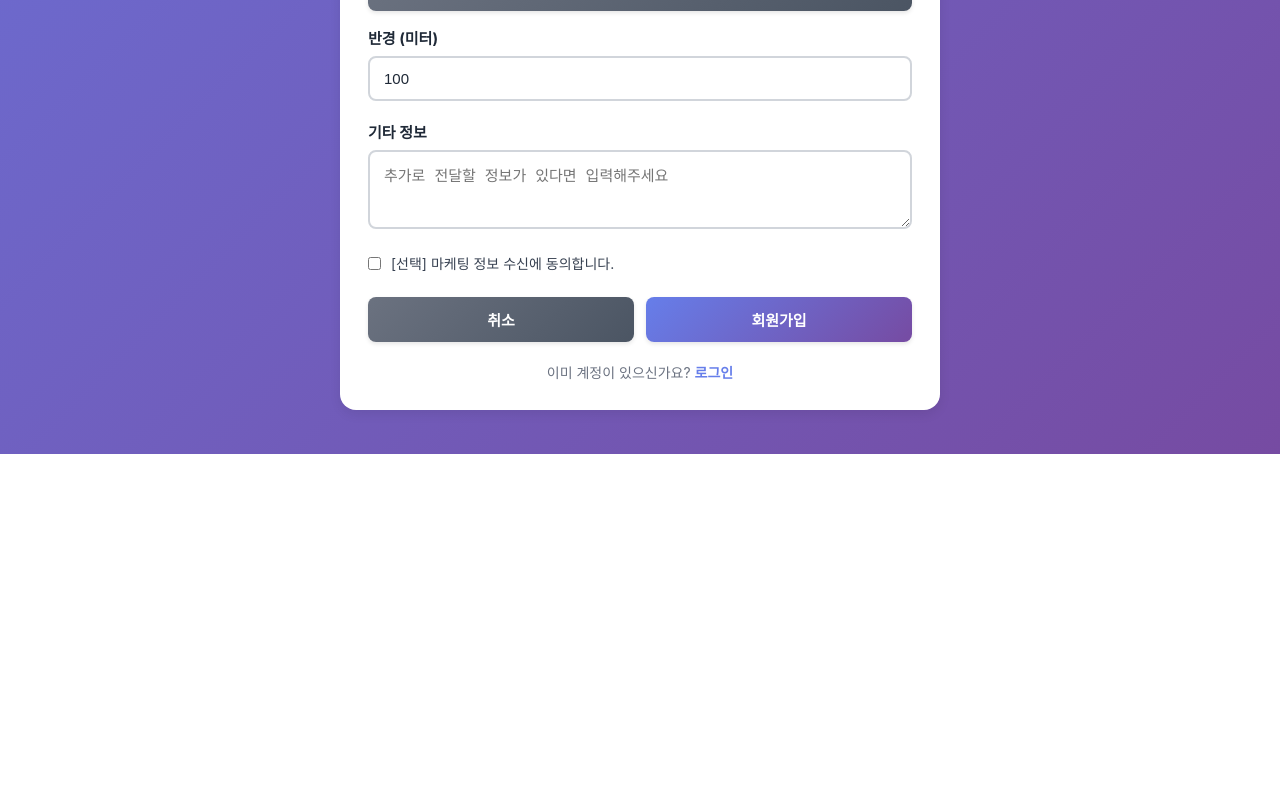
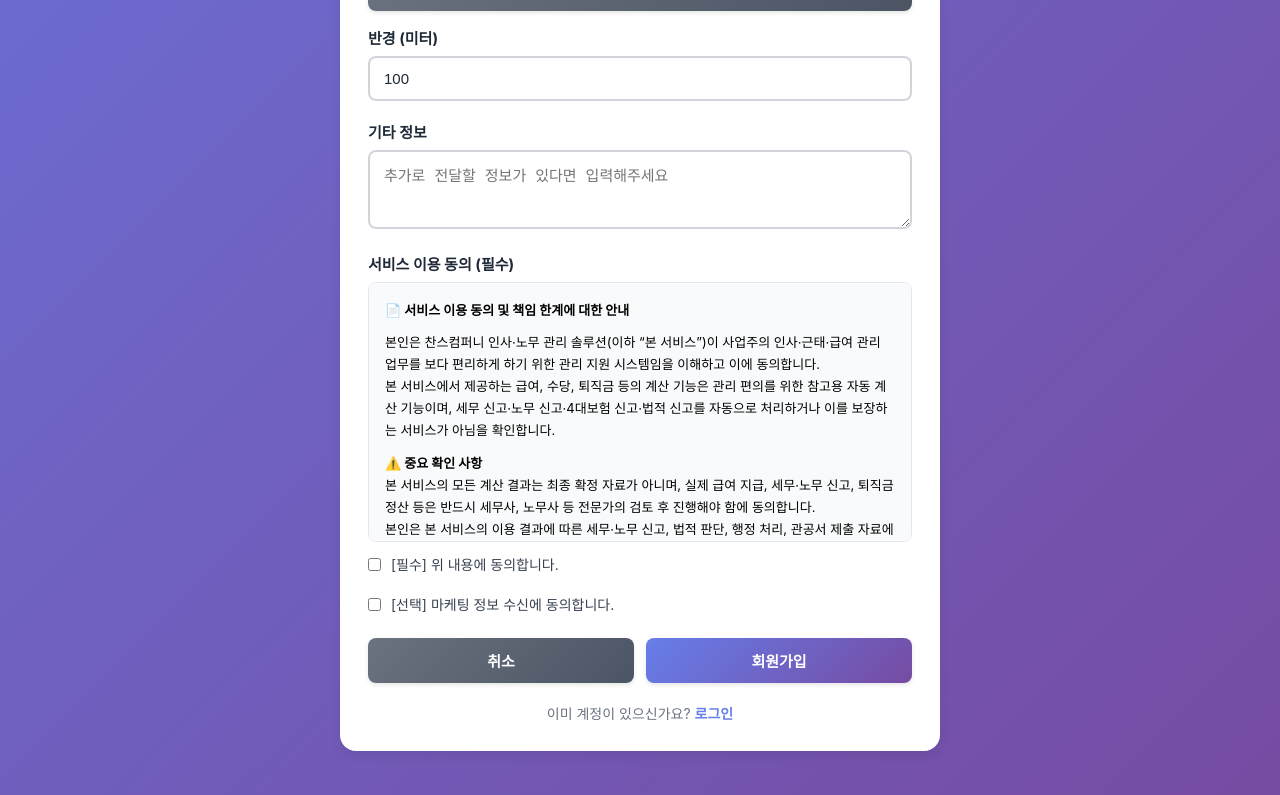
Before and after one commit to k50004950-ctrl/chance-HR, a React (Vite) app in the folder frontend/: page /#/signup in a window 1280 px wide. Shown: the part 1263-2058 px from the top of the page. Before the commit the page ends 1717 px from the top, so only its background shows below. Built offline with nearby package versions, Linux system fonts and the light colour scheme; no server answers.

Commit message:
Require service consent and show in admin

```diff
--- a/frontend/src/pages/AdminDashboard.jsx
+++ b/frontend/src/pages/AdminDashboard.jsx
@@ -308,6 +308,7 @@ const AdminDashboard = () => {
                       <th>전화번호</th>
                       <th>이메일</th>
                       <th>담당 영업사원</th>
+                      <th>서비스 동의</th>
                       <th>관리 사업장</th>
                       <th>직원 수</th>
                       <th>상태</th>
@@ -339,6 +340,18 @@ const AdminDashboard = () => {
                         <td>{owner.phone || '-'}</td>
                         <td>{owner.email || '-'}</td>
                         <td>{owner.sales_rep || '-'}</td>
+                        <td style={{ textAlign: 'center' }}>
+                          <span style={{
+                            padding: '4px 8px',
+                            borderRadius: '4px',
+                            background: owner.service_consent ? '#d1fae5' : '#fee2e2',
+                            color: owner.service_consent ? '#065f46' : '#991b1b',
+                            fontWeight: '600',
+                            fontSize: '12px'
+                          }}>
+                            {owner.service_consent ? '동의' : '미동의'}
+                          </span>
+                        </td>
                         <td style={{ textAlign: 'center' }}>
                           <span style={{
                             padding: '4px 8px',
@@ -470,6 +483,17 @@ const AdminDashboard = () => {
               <label className="form-label">주소</label>
               <div>{selectedOwner.address || '-'}</div>
             </div>
+            <div className="form-group">
+              <label className="form-label">서비스 이용 동의</label>
+              <div>
+                {selectedOwner.service_consent ? '동의함' : '미동의'}
+                {selectedOwner.service_consent_date && (
+                  <span style={{ marginLeft: '8px', fontSize: '12px', color: '#6b7280' }}>
+                    ({new Date(selectedOwner.service_consent_date).toLocaleString('ko-KR')})
+                  </span>
+                )}
+              </div>
+            </div>
             {selectedOwner.additional_info && (
               <div className="form-group">
                 <label className="form-label">기타 정보</label>
--- a/frontend/src/pages/Signup.jsx
+++ b/frontend/src/pages/Signup.jsx
@@ -24,7 +24,8 @@ const Signup = () => {
     latitude: '',
     longitude: '',
     radius: 100,
-    marketing_consent: false
+    marketing_consent: false,
+    service_consent: false
   });
   const [locating, setLocating] = useState(false);
 
@@ -83,6 +84,10 @@ const Signup = () => {
     }
     if (!formData.address || !formData.latitude || !formData.longitude) {
       setMessage({ type: 'error', text: '사업장 주소와 좌표를 입력해주세요.' });
+      return;
+    }
+    if (!formData.service_consent) {
+      setMessage({ type: 'error', text: '서비스 이용 동의가 필요합니다.' });
       return;
     }
 
@@ -446,6 +451,54 @@ const Signup = () => {
           </div>
 
           <div className="form-group">
+            <label className="form-label">서비스 이용 동의 (필수)</label>
+            <div style={{ padding: '16px', background: '#f9fafb', borderRadius: '8px', border: '1px solid #e5e7eb', maxHeight: '260px', overflowY: 'auto', fontSize: '13px', lineHeight: '1.7' }}>
+              <strong>📄 서비스 이용 동의 및 책임 한계에 대한 안내</strong>
+              <p style={{ marginTop: '10px' }}>
+                본인은 찬스컴퍼니 인사·노무 관리 솔루션(이하 “본 서비스”)이 사업주의 인사·근태·급여 관리 업무를 보다 편리하게 하기 위한 관리 지원 시스템임을 이해하고 이에 동의합니다.
+              </p>
+              <p>
+                본 서비스에서 제공하는 급여, 수당, 퇴직금 등의 계산 기능은 관리 편의를 위한 참고용 자동 계산 기능이며, 세무 신고·노무 신고·4대보험 신고·법적 신고를 자동으로 처리하거나 이를 보장하는 서비스가 아님을 확인합니다.
+              </p>
+              <p style={{ marginTop: '10px' }}>
+                <strong>⚠️ 중요 확인 사항</strong><br />
+                본 서비스의 모든 계산 결과는 최종 확정 자료가 아니며, 실제 급여 지급, 세무·노무 신고, 퇴직금 정산 등은 반드시 세무사, 노무사 등 전문가의 검토 후 진행해야 함에 동의합니다.
+              </p>
+              <p>
+                본인은 본 서비스의 이용 결과에 따른 세무·노무 신고, 법적 판단, 행정 처리, 관공서 제출 자료에 대한 최종 책임이 전적으로 본인(사업주)에게 있음을 확인합니다.
+              </p>
+              <p>
+                본 서비스는 다음 사항에 대해 법적 책임을 지지 않음에 동의합니다.
+              </p>
+              <ul style={{ paddingLeft: '18px' }}>
+                <li>계산 결과를 그대로 사용하여 발생한 손해 또는 분쟁</li>
+                <li>입력 정보 오류, 법령 해석 차이, 법령 변경으로 인한 문제</li>
+                <li>과태료, 추징금, 분쟁, 행정 제재 등 일체의 문제</li>
+              </ul>
+              <p style={{ marginTop: '10px' }}>
+                <strong>📌 서비스의 성격에 대한 동의</strong><br />
+                본인은 본 서비스가 인사·근태·급여 관리를 정리·관리하기 위한 보조 시스템이며, 세무·노무 업무를 대행하거나 법적 책임을 부담하는 서비스가 아님을 명확히 인지하고 이에 동의합니다.
+              </p>
+              <p style={{ marginTop: '10px' }}>
+                <strong>✅ 최종 동의 문구</strong><br />
+                본인은 위 내용을 모두 확인하였으며, 본 서비스는 관리 편의 제공 목적의 시스템이고, 모든 법적 책임은 본인에게 있음을 이해하고 이에 동의합니다.
+              </p>
+            </div>
+            <label style={{ display: 'flex', gap: '10px', alignItems: 'flex-start', cursor: 'pointer', marginTop: '12px' }}>
+              <input
+                type="checkbox"
+                name="service_consent"
+                checked={formData.service_consent}
+                onChange={handleChange}
+                style={{ marginTop: '4px' }}
+              />
+              <span style={{ fontSize: '14px', color: '#374151' }}>
+                [필수] 위 내용에 동의합니다.
+              </span>
+            </label>
+          </div>
+
+          <div className="form-group">
             <label style={{ display: 'flex', gap: '10px', alignItems: 'flex-start', cursor: 'pointer' }}>
               <input
                 type="checkbox"
```
Also changed, not shown: 2 other files (tests, documents, lock files or other folders).
